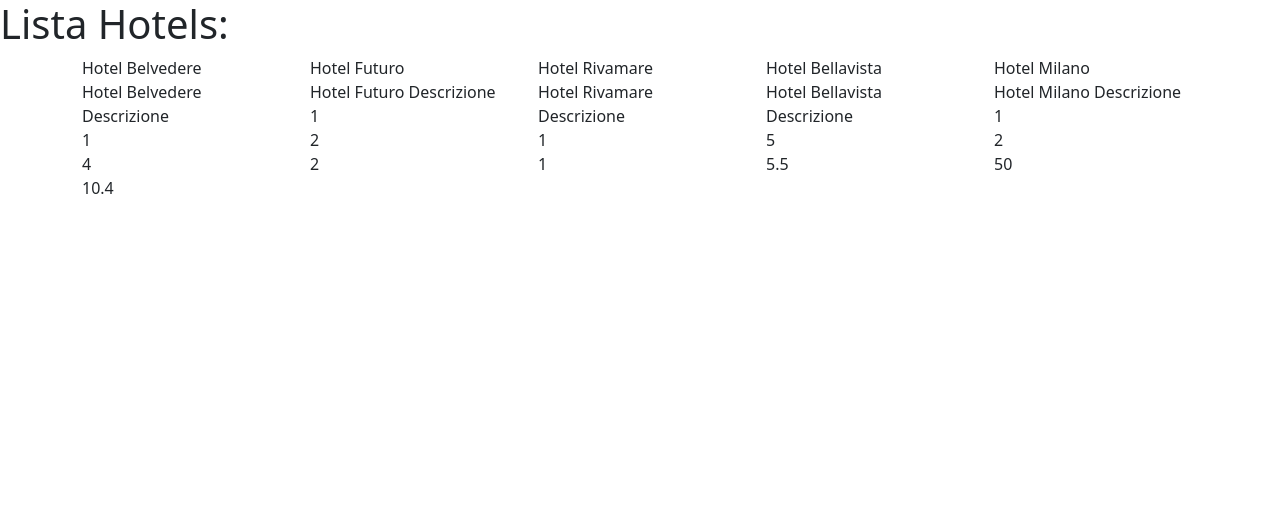
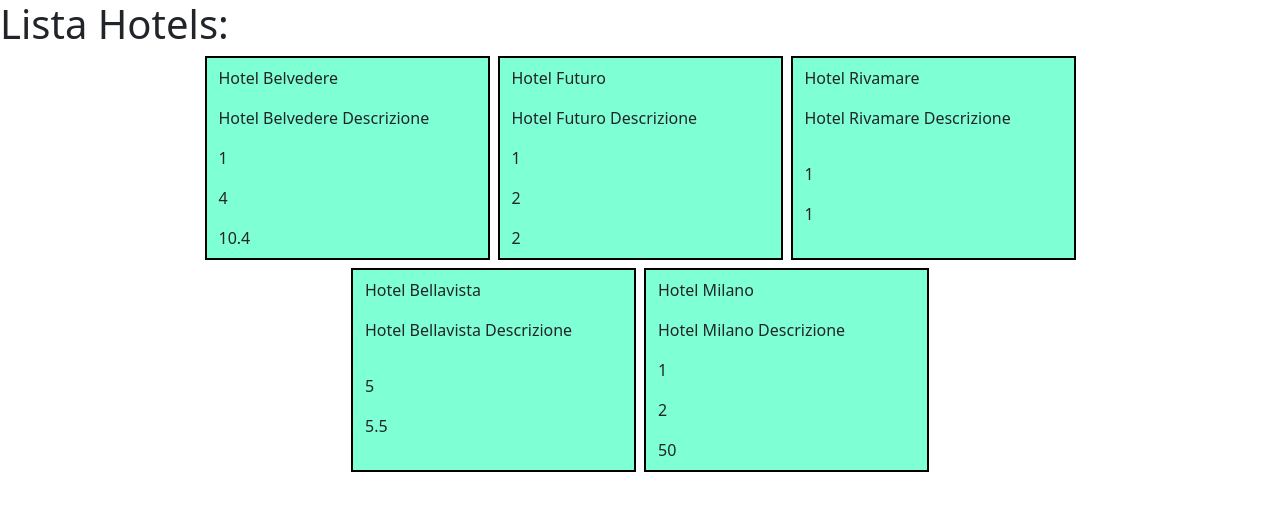
Before and after one commit to CarloColletti/php-hotel, a PHP site: page / in a window 1280 px wide. Shown: the top 511 px of the page. Run offline with PHP 8.4, Linux system fonts and the light colour scheme.

Commit message:
personalizzazione

```diff
--- a/index.php
+++ b/index.php
@@ -62,8 +62,11 @@
     <meta charset="UTF-8">
     <meta http-equiv="X-UA-Compatible" content="IE=edge">
     <meta name="viewport" content="width=device-width, initial-scale=1.0">
+    <!-- bootstrap -->
+    <link href="https://cdn.jsdelivr.net/npm/bootstrap@5.2.3/dist/css/bootstrap.min.css" rel="stylesheet" integrity="sha384-rbsA2VBKQhggwzxH7pPCaAqO46MgnOM80zW1RWuH61DGLwZJEdK2Kadq2F9CUG65" crossorigin="anonymous">
+    <!-- foglio di stile  -->
+    <link rel="stylesheet" href="./style.css">
 
-    <link href="https://cdn.jsdelivr.net/npm/bootstrap@5.2.3/dist/css/bootstrap.min.css" rel="stylesheet" integrity="sha384-rbsA2VBKQhggwzxH7pPCaAqO46MgnOM80zW1RWuH61DGLwZJEdK2Kadq2F9CUG65" crossorigin="anonymous">
     <title>Document</title>
 </head>
 <body>
@@ -72,11 +75,19 @@
     </h1>
 
     <div class="container">
-        <div class="row row-cols-5">
+        <div class="row">
+            <div class="col-12">
+                <form method="get" action="./greetings.php"></form>
+            </div>
+        </div>
+
+
+
+        <div class="row row-cols-4 gap-2 justify-content-center">
             <?php foreach($hotels as $hotel_card) { ?>
-                <div class="col d-flex flex-column">
+                <div class="col d-flex flex-column card-p">
                     <?php foreach($hotel_card as $hotel) { ?>
-                        <span><?= $hotel ?></span>
+                        <span class="py-2"><?= $hotel ?></span>
                     <?php } ?>
                 </div>
             <?php } ?>
--- /dev/null
+++ b/style.css
@@ -0,0 +1,8 @@
+.card-p{
+    border: 2px solid black;
+    background-color: aquamarine;
+}
+
+.border-per{
+    border-bottom: 2px solid black;
+}
```
Also changed, not shown: inde.html (added, +13 -0 lines).
